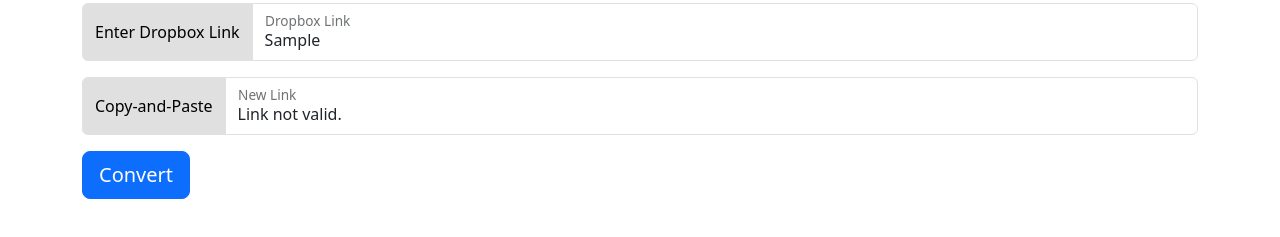
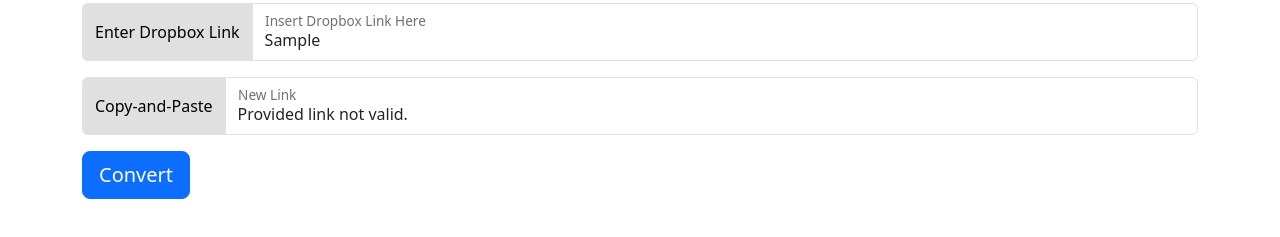
Before and after one commit to Kennmle/kennmle.github.io, a plain HTML site: page index.html in a window 1280 px wide. Both pictures are taken after typing "Sample" into the empty fields and a click on the button "Convert". Shown: the part 53-290 px from the top of the page. Drawn offline with nearby package versions, Linux system fonts and the light colour scheme.

Commit message:
Cleaned up wording

```diff
--- a/index.html
+++ b/index.html
@@ -19,7 +19,7 @@
                     <span class="input-group-text">Enter Dropbox Link</span>
                     <div class="form-floating">
                         <input type="text" class="form-control" id="dropbox-link" placeholder="Dropbox Link">
-                        <label for="dropbox-link">Dropbox Link</label>
+                        <label for="dropbox-link">Insert Dropbox Link Here</label>
                     </div>
                 </div>
                 <div class="input-group mb-3">
--- a/js/dropbox-convert.js
+++ b/js/dropbox-convert.js
@@ -7,7 +7,7 @@
         // Return the modified link
         $("#dropbox-download-link").val(modifiedLink)
     } else {
-        $("#dropbox-download-link").val("Link not valid.")
+        $("#dropbox-download-link").val("Provided link not valid.")
     }
 }
 
```
